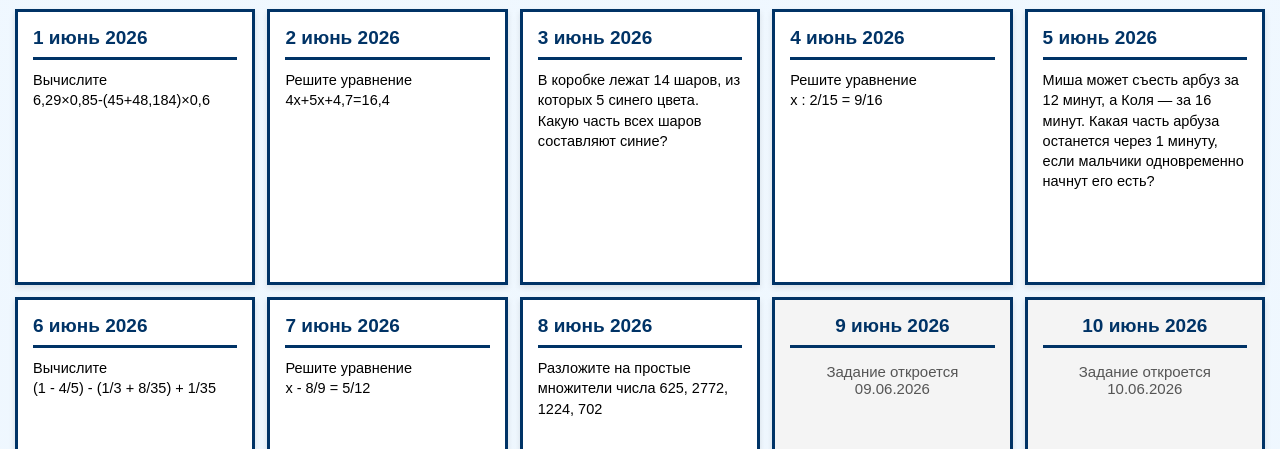
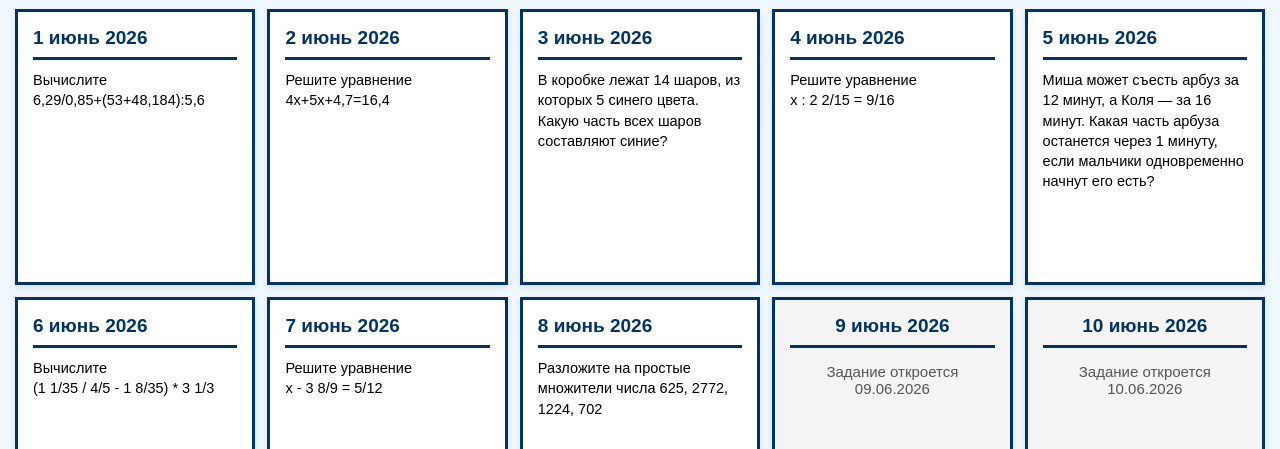
Before and after one commit to DLM1052005/letniykalendar2026, a plain HTML site: page index.html in a window 1280 px wide. Shown: the part 202-651 px from the top of the page. Drawn offline with Linux system fonts and the light colour scheme.

Commit message:
Update index.html

```diff
--- a/index.html
+++ b/index.html
@@ -86,13 +86,13 @@
   <script>
     const tasks = {
       // === ИЮНЬ 2026 ===
-      "2026-06-01": "Вычислите\n6,29×0,85-(45+48,184)×0,6",
+      "2026-06-01": "Вычислите\n6,29/0,85+(53+48,184):5,6",
       "2026-06-02": "Решите уравнение\n4x+5x+4,7=16,4",
       "2026-06-03": "В коробке лежат 14 шаров, из которых 5 синего цвета. Какую часть всех шаров составляют синие?",
-      "2026-06-04": "Решите уравнение\nx : 2/15 = 9/16",
+      "2026-06-04": "Решите уравнение\nx : 2 2/15 = 9/16",
       "2026-06-05": "Миша может съесть арбуз за 12 минут, а Коля — за 16 минут. Какая часть арбуза останется через 1 минуту, если мальчики одновременно начнут его есть?",
-      "2026-06-06": "Вычислите\n(1 - 4/5) - (1/3 + 8/35) + 1/35",
-      "2026-06-07": "Решите уравнение\nx - 8/9 = 5/12",
+      "2026-06-06": "Вычислите\n(1 1/35 / 4/5 - 1 8/35) * 3 1/3",
+      "2026-06-07": "Решите уравнение\nx - 3 8/9 = 5/12",
       "2026-06-08": "Разложите на простые множители числа 625, 2772, 1224, 702",
       "2026-06-09": "Отдых!",
       "2026-06-10": "В спортивном соревновании участвовали 72 школьника, среди которых 18 девочек. Во сколько раз число участников-мальчиков больше числа девочек?",
```
